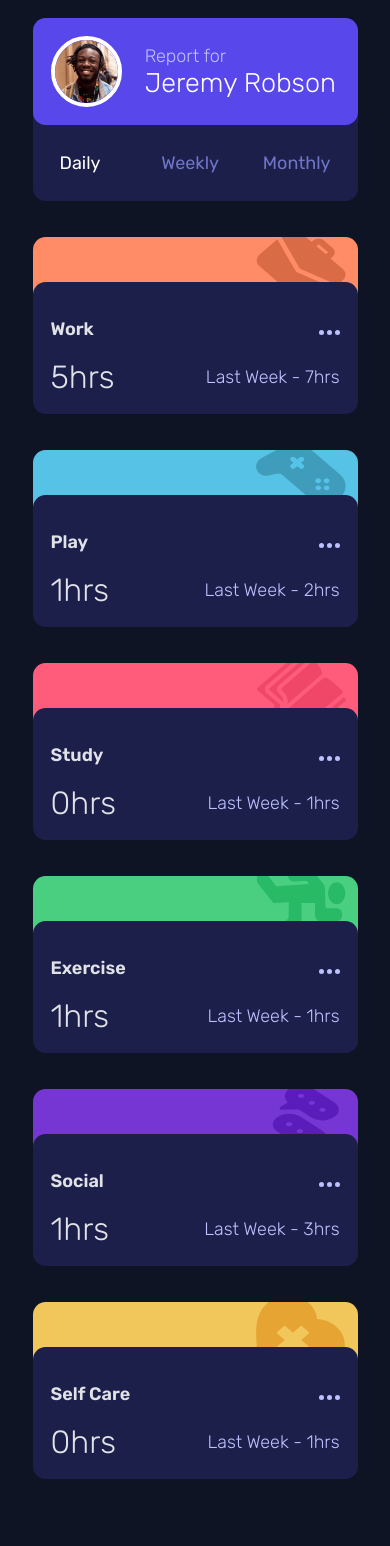
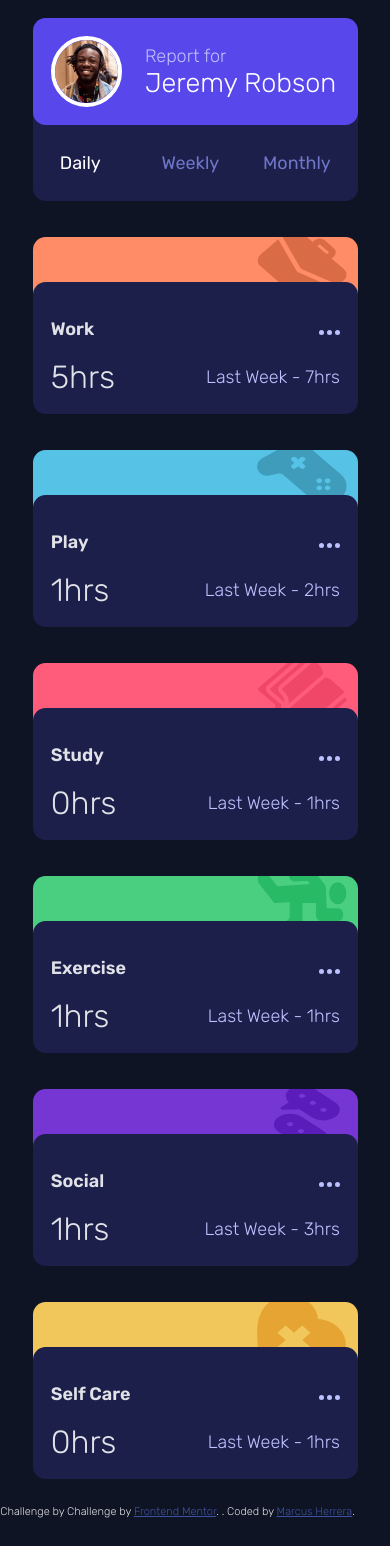
Before and after one commit to mahiv87/chrono-dash, a React (Vite) app: page / in a window 390 px wide. Before the commit the page ends 1497 px from the top, so only its background shows below. Built offline with nearby package versions, Linux system fonts and the light colour scheme.

Commit message:
added Footer

```diff
--- a/src/App.jsx
+++ b/src/App.jsx
@@ -42,6 +42,7 @@ import './App.css';
 import avatar from './images/image-jeremy.png';
 import data from './db/data.json';
 import CardComponent from './components/CardComponent/CardComponent';
+import FooterComponent from './components/FooterComponent/FooterComponent';
 
 function App() {
 	const [activeItem, setActiveItem] = useState(() => {
@@ -105,6 +106,7 @@ function App() {
 					/>
 				))}
 			</div>
+			<FooterComponent />
 		</div>
 	);
 }
--- /dev/null
+++ b/src/components/FooterComponent/FooterComponent.jsx
@@ -0,0 +1,19 @@
+import styles from './FooterComponent.module.css';
+
+function FooterComponent() {
+	return (
+		<div className={styles.attribution}>
+			Challenge by Challenge by{' '}
+			<a href="https://www.frontendmentor.io?ref=challenge" target="_blank">
+				Frontend Mentor
+			</a>
+			. . Coded by{' '}
+			<a href="https://github.com/mahiv87/chrono-dash" target="_blank">
+				Marcus Herrera
+			</a>
+			.
+		</div>
+	);
+}
+
+export default FooterComponent;
--- /dev/null
+++ b/src/components/FooterComponent/FooterComponent.module.css
@@ -0,0 +1,23 @@
+.attribution {
+	position: absolute;
+	bottom: 10px;
+	left: 50%;
+	font-size: 11px;
+	transform: translate(-50%);
+	text-wrap: nowrap;
+}
+
+.attribution a {
+	color: hsl(228, 45%, 44%);
+}
+
+@media only screen and (max-width: 768px) {
+	.attribution {
+		position: relative;
+		bottom: 10px;
+		left: 45%;
+		font-size: 11px;
+		transform: translate(-50%);
+		text-wrap: nowrap;
+	}
+}
```
